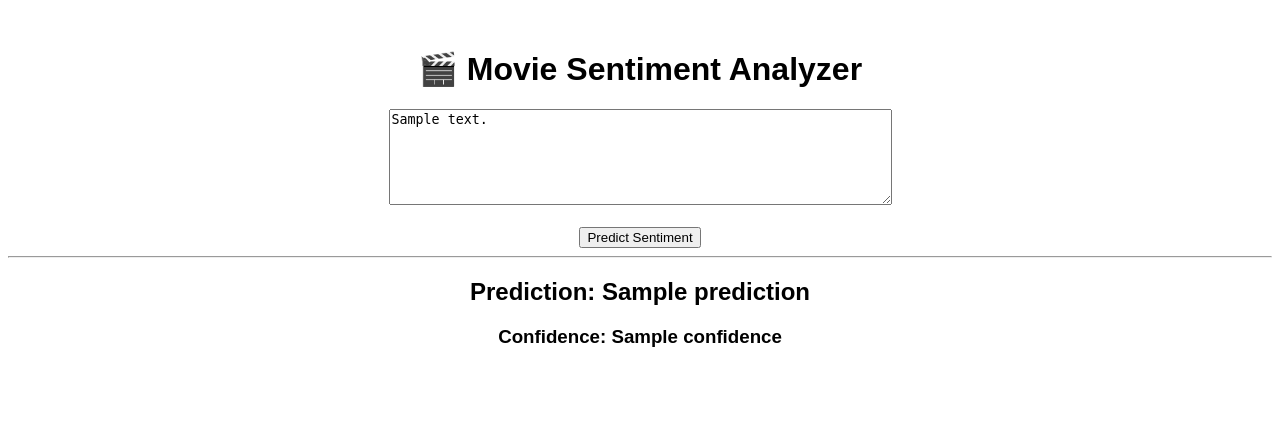
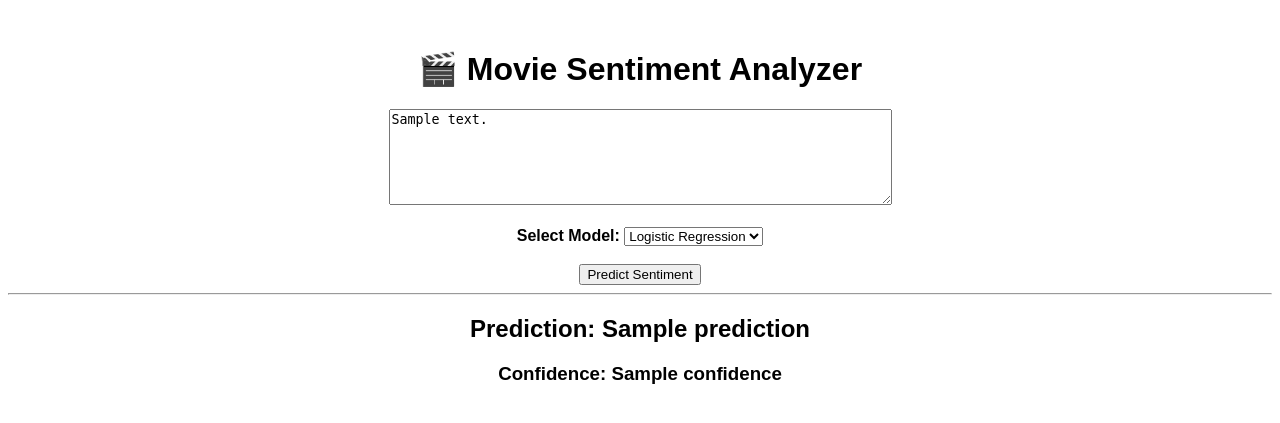
Before and after one commit to VarunsaiKatukuri/nlp-sentiment-analysis-api, a FastAPI app: template templates/index.html in a window 1280 px wide. Shown: the top 423 px of the page. Run offline with FastAPI, Linux system fonts and the light colour scheme; the template is opened without the code that fills it: most values are stand-ins (such as "Sample title", 1, 10 or a date in 2020); parts of the project's set-up code (start-up, migrations or seed data) failed here and were passed over.

Commit message:
Added Naive Bayes and SVM models with multi model UI support

```diff
--- a/api/app.py
+++ b/api/app.py
@@ -11,15 +11,25 @@ from fastapi import Response, Request, Form
 from src.data_preprocessing import clean_text
 from src.feature_engineering import transform_tfidf
 
-# loading the saved model and vectorizer
-model_path = os.path.join(BASE_DIR, "models", "logistic_regression.pkl")
-vectorizer_path = os.path.join(BASE_DIR, "models","tfidf_vectorizer.pkl")
-model = joblib.load(model_path)
-vectorizer = joblib.load(vectorizer_path)
+# loading the saved models and vectorizer
+logistic_model = joblib.load(os.path.join(BASE_DIR, "models", "logistic_regression.pkl"))
+naive_bayes_model = joblib.load(os.path.join(BASE_DIR,"models", "naive_bayes.pkl"))
+svm_model = joblib.load(os.path.join(BASE_DIR, "models", "svm.pkl"))
+vectorizer = joblib.load(os.path.join(BASE_DIR, "models","tfidf_vectorizer.pkl"))
 
 app = FastAPI()
 templates = Jinja2Templates(directory="templates")
 
+# creating model selection function
+def get_model(model_name: str):
+    if model_name == "logistic":
+        return logistic_model
+    elif model_name == "naive_bayes":
+        return naive_bayes_model
+    elif model_name == "svm":
+        return svm_model
+    else:
+        return logistic_model   #default model
 
 class ReviewRequest(BaseModel):
     review: str
@@ -28,11 +38,24 @@ class ReviewRequest(BaseModel):
 def home(request: Request):
     return templates.TemplateResponse("index.html", {"request": request})
 @app.post("/predict_form", response_class=HTMLResponse)
-def predict_form(request: Request, review: str = Form(...)):
+def predict_form(
+    request: Request,
+    review: str = Form(...),
+    model_choice: str = Form(...)
+):
+
+    model = get_model(model_choice)
+
     cleaned = clean_text(review)
     vectorized = transform_tfidf(vectorizer, [cleaned])
     prediction = model.predict(vectorized)[0]
-    probability = model.predict_proba(vectorized)[0].max()
+
+    # Handle probability safely
+    if hasattr(model, "predict_proba"):
+        probability = model.predict_proba(vectorized)[0].max()
+        probability = round(float(probability), 3)
+    else:
+        probability = "Not Available"
 
     sentiment = "positive" if prediction == 1 else "negative"
 
@@ -40,5 +63,6 @@ def predict_form(request: Request, review: str = Form(...)):
         "request": request,
         "review": review,
         "prediction": sentiment,
-        "confidence": round(float(probability), 3)
+        "confidence": probability,
+        "selected_model": model_choice
     })
--- a/templates/index.html
+++ b/templates/index.html
@@ -8,9 +8,30 @@
     <h1>🎬 Movie Sentiment Analyzer</h1>
 
     <form action="/predict_form" method="post">
+
         <textarea name="review" rows="6" cols="60"
             placeholder="Enter your movie review here...">{{ review if review else "" }}</textarea>
         <br><br>
+
+        <!-- Model Selection Dropdown -->
+        <label for="model_choice"><b>Select Model:</b></label>
+        <select name="model_choice">
+            <option value="logistic"
+                {% if selected_model == "logistic" %}selected{% endif %}>
+                Logistic Regression
+            </option>
+            <option value="naive_bayes"
+                {% if selected_model == "naive_bayes" %}selected{% endif %}>
+                Naive Bayes
+            </option>
+            <option value="svm"
+                {% if selected_model == "svm" %}selected{% endif %}>
+                SVM
+            </option>
+        </select>
+
+        <br><br>
+
         <button type="submit">Predict Sentiment</button>
     </form>
 
```
Also changed, not shown: 5 other files.
